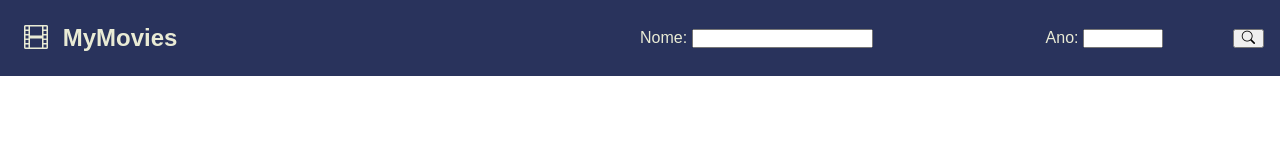
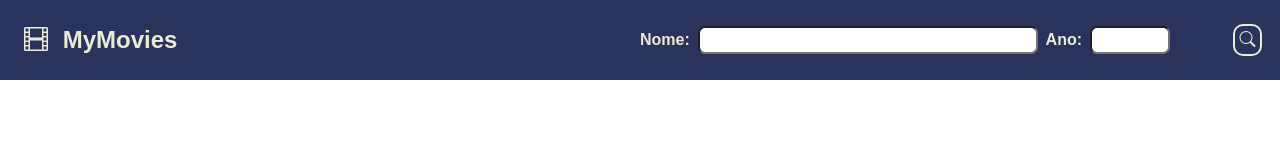
Before and after one commit to gsoaresdz/mymovies, a plain HTML site: page index.html in a window 1280 px wide. Drawn offline with nearby package versions, Linux system fonts and the light colour scheme.

Commit message:
Os elementos de busca

```diff
--- a/style.css
+++ b/style.css
@@ -1,6 +1,6 @@
 :root {
   --primary-color: #29335c;
-  --light-primary: #9ac4f8;
+  --light-primary: #3f4f8d;
   --lightest-color: #e9ebd5;
   --secondary-color: #774936;
   --light-secondary: #c08972;
@@ -34,10 +34,14 @@ header > h2 > i {
 
 .movie-name-wrapper {
   width: 65%;
+  display: flex;
+  align-items: center;
 }
 
 .movie-year-wrapper {
   width: 30%;
+  display: flex;
+  align-items: center;
 }
 
 #search-button {
@@ -47,3 +51,32 @@ header > h2 > i {
 .movie-year-wrapper > input {
   max-width: 5rem;
 }
+
+.movie-name-wrapper > input {
+  width: 100%;
+}
+
+.movie-name-wrapper > input,
+.movie-year-wrapper > input {
+  margin: 0 0.5rem;
+  border-radius: 7px;
+  padding: 0.3rem 0.2rem;
+  font-weight: bold;
+}
+
+.movie-name-wrapper > label,
+.movie-year-wrapper > label {
+  font-weight: bold;
+}
+
+#search-button {
+  all: unset;
+  padding: 0.3rem;
+  border: 2px solid var(--lightest-color);
+  border-radius: 10px;
+}
+
+#search-button:focus,
+#search-button:hover {
+  background-color: var(--light-primary);
+}
```
